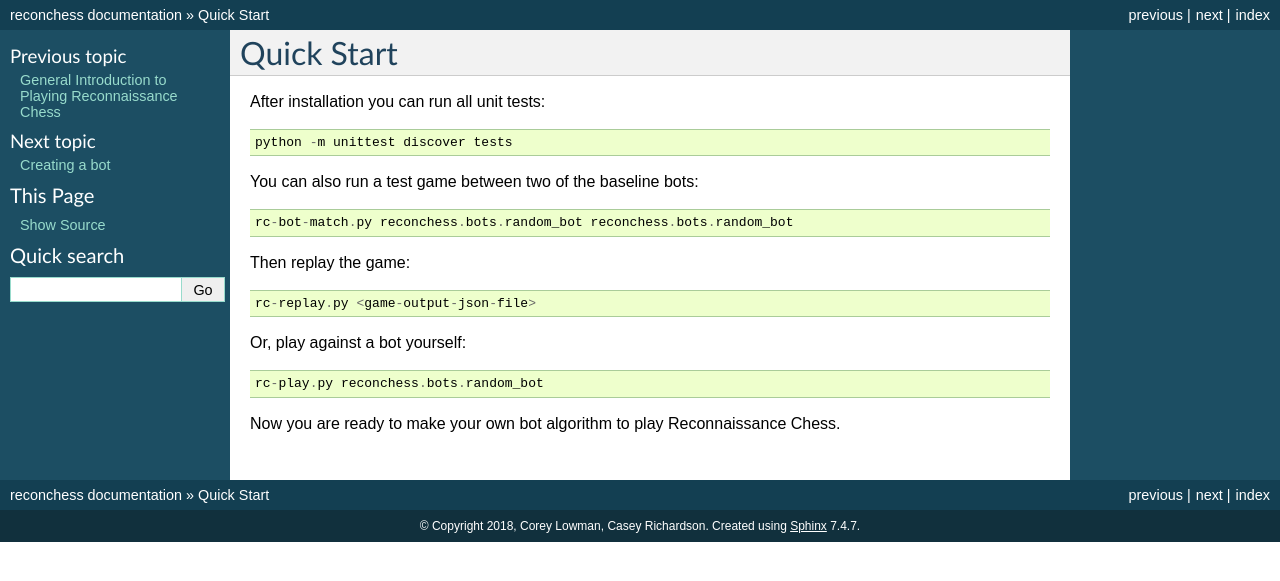
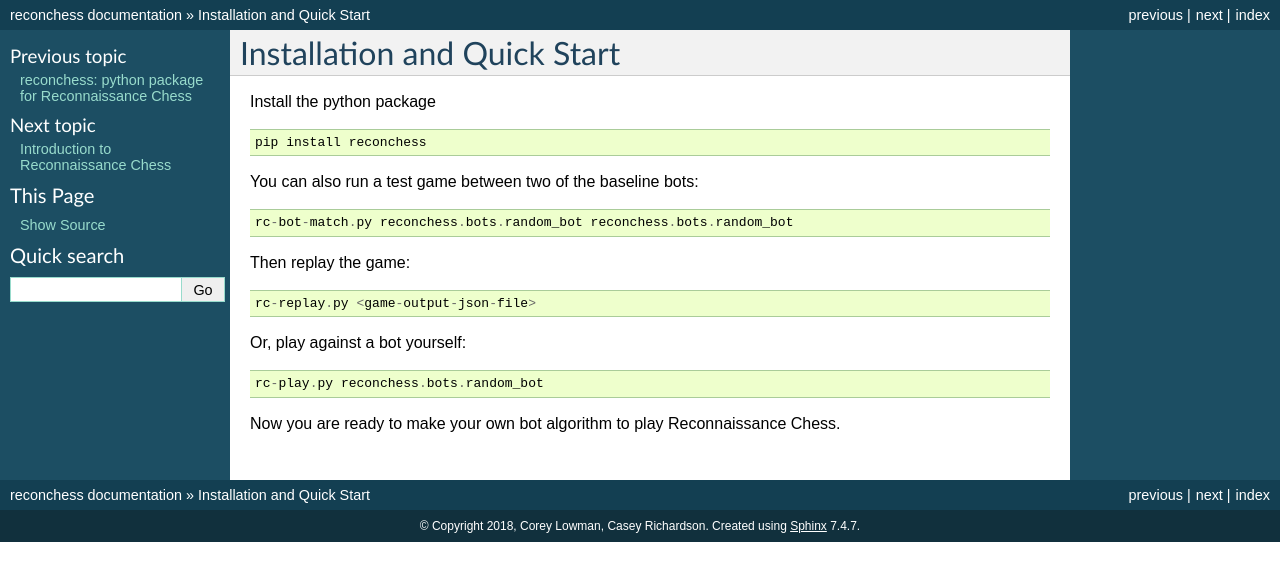
Before and after one commit to reconnaissanceblindchess/reconchess, a Sphinx documentation site: the page built from docs/source/quick_start.rst, in a window 1280 px wide. Shown: the top 581 px of the page. Built offline with Sphinx 7.4.7, drawn with Linux system fonts in a browser that asks for light colours.

Commit message:
Adding installation to quick start. separating intro & rules into two separate files

```diff
--- a/docs/source/index.rst
+++ b/docs/source/index.rst
@@ -6,8 +6,9 @@ Contents
 .. toctree::
     :maxdepth: 2
 
+    quick_start
+    intro
     rules
-    quick_start
     bot_create
     bot_play
     bot_replay
--- a/docs/source/quick_start.rst
+++ b/docs/source/quick_start.rst
@@ -1,11 +1,11 @@
-Quick Start
-===========
+Installation and Quick Start
+============================
 
-After installation you can run all unit tests:
+Install the python package
 
 ::
 
-    python -m unittest discover tests
+    pip install reconchess
 
 You can also run a test game between two of the baseline bots:
 
```
Also changed, not shown: docs/source/intro.rst (added, +26 -0 lines), docs/source/rules.rst (+0 -28 lines).
